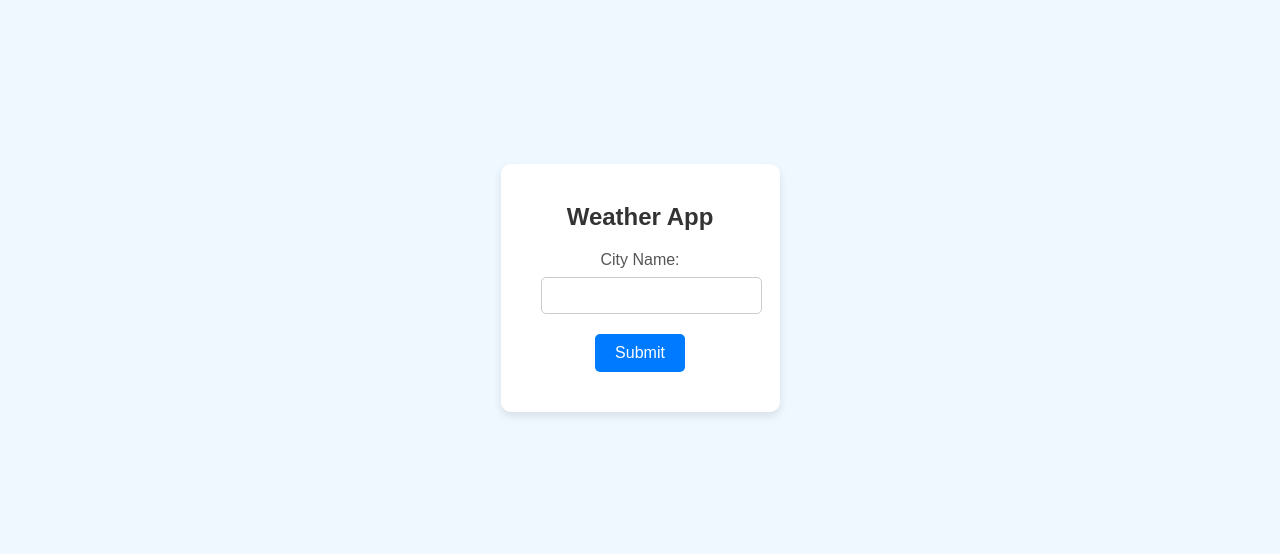
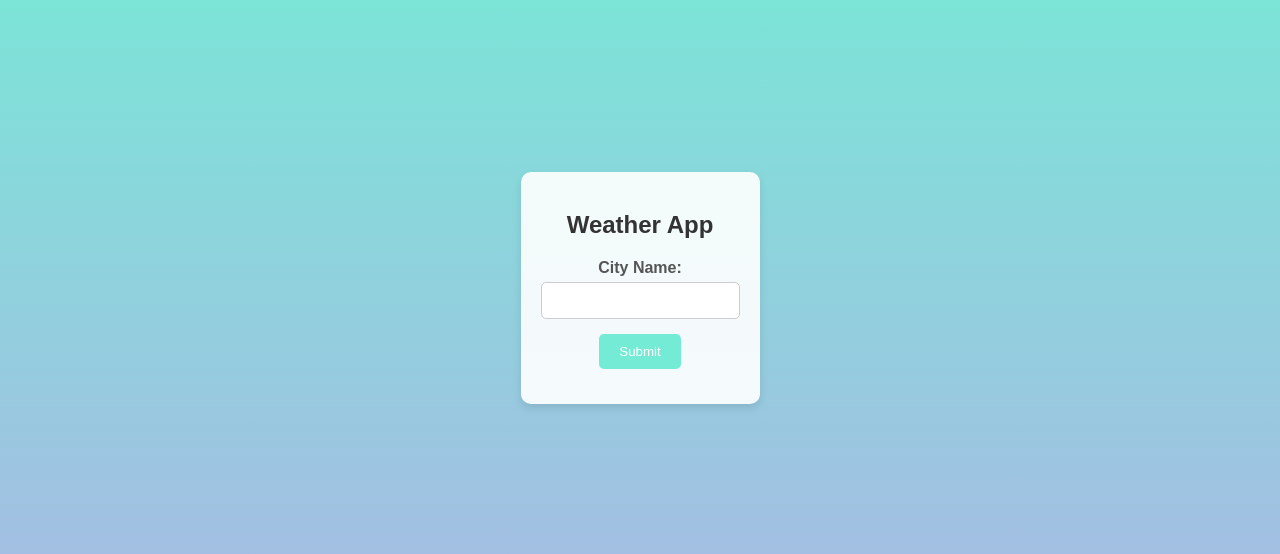
Before and after one commit to rizzlibear/weather-app-2, a React (Create React App) app: page / in a window 1280 px wide. Shown: the part 112-666 px from the top of the page. Built offline with nearby package versions, Linux system fonts and the light colour scheme.

Commit message:
Update styles.css

```diff
--- a/public/styles.css
+++ b/public/styles.css
@@ -1,74 +1,124 @@
 body {
-  font-family: Arial, sans-serif;
-  background-color: #f0f8ff;
+  font-family: 'Arial', sans-serif;
+  background: linear-gradient(to bottom, #74ebd5, #ACB6E5);
   display: flex;
   justify-content: center;
   align-items: center;
   height: 100vh;
   margin: 0;
+  overflow: hidden;
 }
 
 .form-container {
-  background-color: #fff;
-  padding: 20px 40px;
+  background: rgba(255, 255, 255, 0.9);
+  padding: 20px;
   border-radius: 10px;
   box-shadow: 0 4px 8px rgba(0, 0, 0, 0.1);
   text-align: center;
+  animation: fadeIn 1s ease-in-out;
 }
 
-.form-container h2 {
+@keyframes fadeIn {
+  from {
+    opacity: 0;
+    transform: translateY(-10px);
+  }
+  to {
+    opacity: 1;
+    transform: translateY(0);
+  }
+}
+
+h2 {
+  color: #333;
   margin-bottom: 20px;
-  color: #333;
 }
 
 .form-group {
-  margin-bottom: 20px;
+  margin-bottom: 15px;
 }
 
-.form-group label {
+label {
   display: block;
-  margin-bottom: 8px;
+  margin-bottom: 5px;
+  font-weight: bold;
   color: #555;
 }
 
-.form-group input {
-  width: 100%;
+input[type="text"] {
+  width: calc(100% - 22px);
   padding: 10px;
   border: 1px solid #ccc;
   border-radius: 5px;
+  transition: border-color 0.3s;
 }
 
-.form-group button {
+input[type="text"]:focus {
+  border-color: #74ebd5;
+  outline: none;
+}
+
+button {
+  background: #74ebd5;
+  border: none;
+  color: white;
   padding: 10px 20px;
-  border: none;
-  background-color: #007bff;
-  color: white;
   border-radius: 5px;
   cursor: pointer;
-  font-size: 16px;
+  transition: background 0.3s;
 }
 
-.form-group button:hover {
-  background-color: #0056b3;
+button:hover {
+  background: #ACB6E5;
 }
 
 .weather-info {
   margin-top: 20px;
-  background-color: #e6f7ff;
-  padding: 20px;
+  padding: 15px;
+  background: rgba(255, 255, 255, 0.8);
   border-radius: 10px;
+  box-shadow: 0 4px 8px rgba(0, 0, 0, 0.1);
+  animation: slideIn 1s ease-in-out;
+}
+
+@keyframes slideIn {
+  from {
+    opacity: 0;
+    transform: translateY(20px);
+  }
+  to {
+    opacity: 1;
+    transform: translateY(0);
+  }
 }
 
 .weather-info h3 {
   margin-top: 0;
-  color: #007bff;
+  color: #333;
 }
 
 .weather-info p {
   margin: 5px 0;
-  color: #333;
+  color: #555;
 }
+
 .error {
-  color: red;
+  color: #ff0000;
   margin-top: 20px;
+  animation: shake 0.3s;
 }
+
+@keyframes shake {
+  0%, 100% {
+    transform: translateX(0);
+  }
+  25% {
+    transform: translateX(-5px);
+  }
+  50% {
+    transform: translateX(5px);
+  }
+  75% {
+    transform: translateX(-5px);
+  }
+}
```
